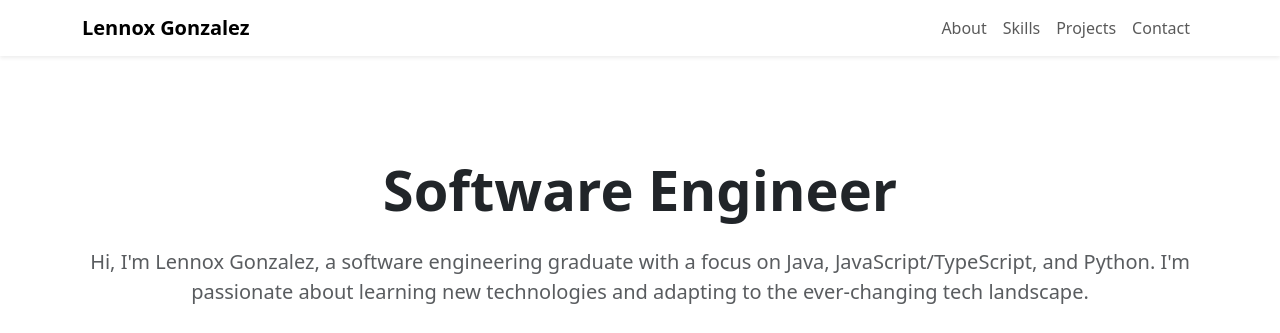
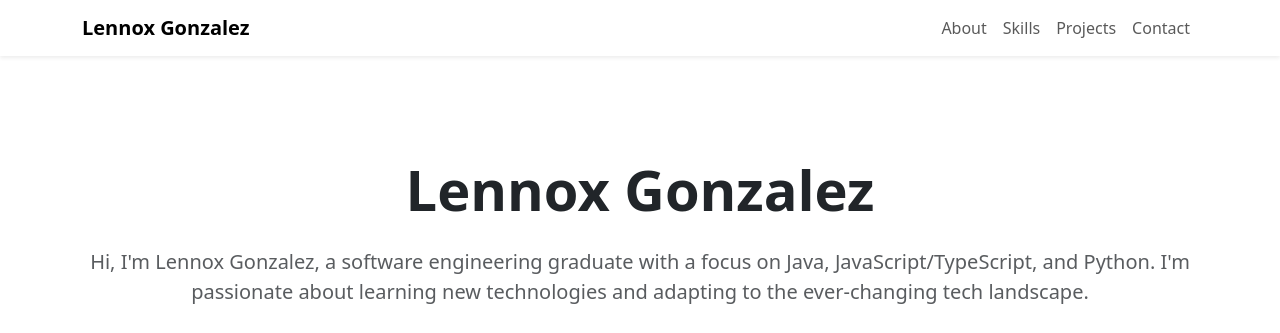
Before and after one commit to Lennoxgonz/Lennoxgonz.github.io, a plain HTML site: page index.html in a window 1280 px wide. Shown: the top 333 px of the page. Drawn offline with nearby package versions, Linux system fonts and the light colour scheme.

Commit message:
Update index.html

```diff
--- a/index.html
+++ b/index.html
@@ -52,7 +52,7 @@
     <!-- Hero -->
     <section id="about" class="hero-section">
       <div class="container text-center">
-        <h1 class="display-4 fw-bold mb-4">Software Engineer</h1>
+        <h1 class="display-4 fw-bold mb-4">Lennox Gonzalez</h1>
         <p class="lead text-muted mb-5">
           Hi, I'm Lennox Gonzalez, a software engineering graduate with a focus on Java,
           JavaScript/TypeScript, and Python. I'm passionate about learning new
```
